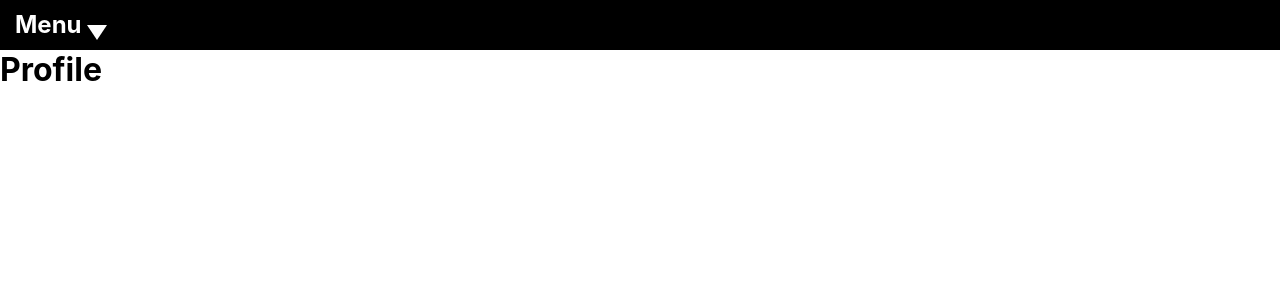
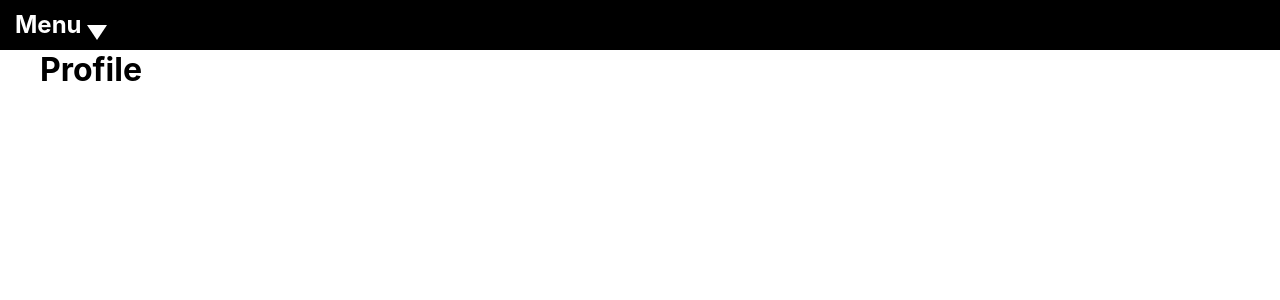
Before and after one commit to Valery91-qw/friday-project, a React (Create React App) app: page / in a window 1280 px wide. Shown: the top 300 px of the page. Built offline with nearby package versions, Linux system fonts and the light colour scheme.

Commit message:
main 0.1

```diff
--- a/src/App.css
+++ b/src/App.css
@@ -1,3 +1,12 @@
 .App {
 
 }
+
+.mainContainer {
+    display: flex;
+
+    width: 1200px;
+    height: auto;
+
+    margin: 0 auto;
+}
--- a/src/App.tsx
+++ b/src/App.tsx
@@ -1,7 +1,7 @@
 import React from 'react';
 import './App.css';
 import {Headers} from "./components/headers/Headers";
-import { Routes } from './components/Routes/Routes';
+import {Routes} from './components/Routes/Routes';
 import {HashRouter} from "react-router-dom";
 
 
@@ -10,7 +10,9 @@ function App() {
         <div className="App">
             <HashRouter>
                 <Headers/>
-        <Routes />
+                <div className="mainContainer">
+                    <Routes/>
+                </div>
             </HashRouter>
         </div>
     );
--- a/src/components/headers/Headers.tsx
+++ b/src/components/headers/Headers.tsx
@@ -9,6 +9,7 @@ export const Headers = () => {
         setShowMenu(!showMenu)
     }
 
+
     return (
         <div className={style.headerContainer} >
             <h2 onClick={showMenuHandler} className={style.menu}>Menu</h2>
--- a/src/components/headers/navigation/Navigation.tsx
+++ b/src/components/headers/navigation/Navigation.tsx
@@ -8,23 +8,23 @@ type PropsType = {
     showMenu: boolean
 }
 
-export const Navigation: React.FC<PropsType> = (props) => {
+export const Navigation: React.FC<PropsType> = ({showMenuHandler, showMenu}) => {
 
     const dropdownRef = useRef<HTMLDivElement>(null)
     useEffect(() => {
         const pageClick = (e: any) => {
             if(dropdownRef.current !== null && !dropdownRef.current.contains(e.target)) {
-                props.showMenuHandler()
+                showMenuHandler()
             }
         }
-        if(props.showMenu) {
+        if(showMenu) {
             window.addEventListener('click', pageClick)
         }
         return () => {
             window.removeEventListener('click', pageClick)
         }
 
-    }, [props])
+    }, [showMenu, showMenuHandler])
 
     return (
         <div ref={dropdownRef} className={style.navigationContainer}>
```
Also changed, not shown: 1 other file (tests, documents, lock files or other folders). Lines whose indentation alone changed are shown as unchanged.
